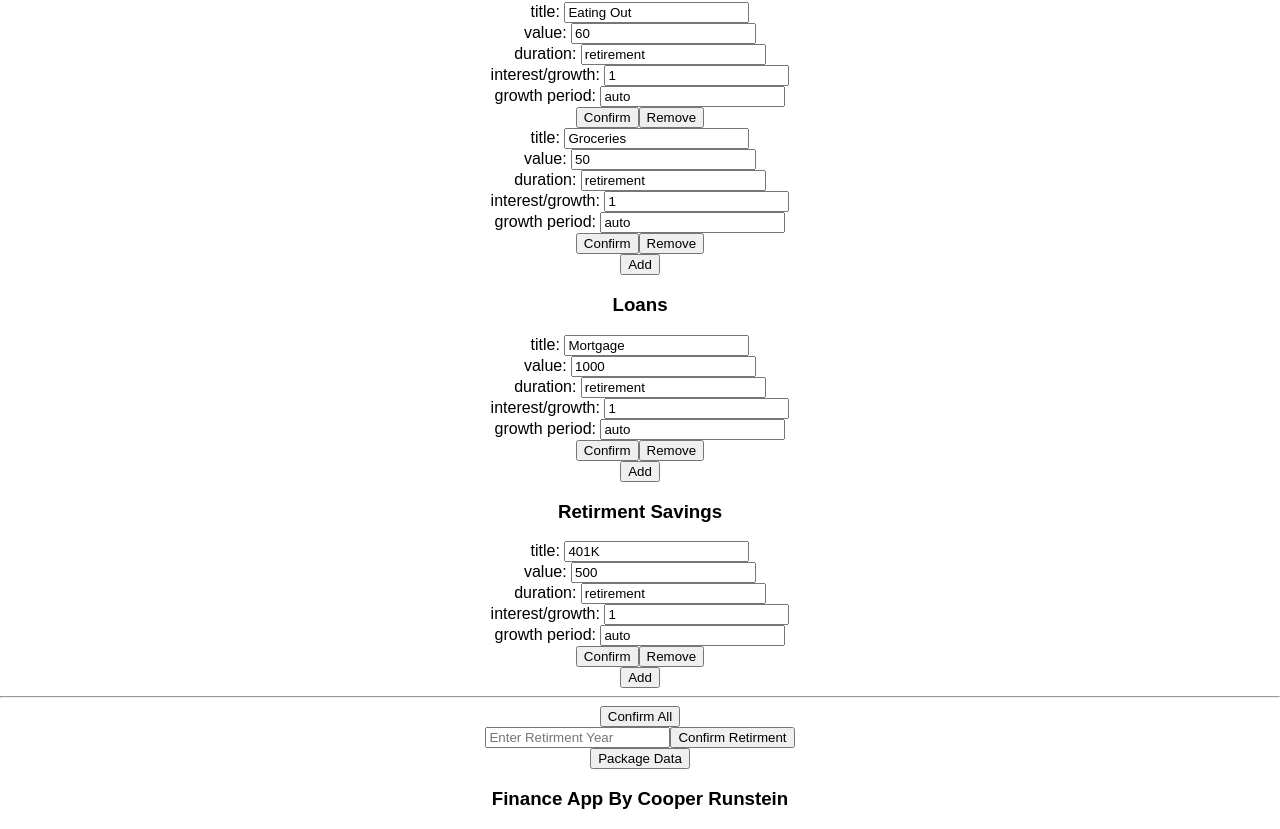
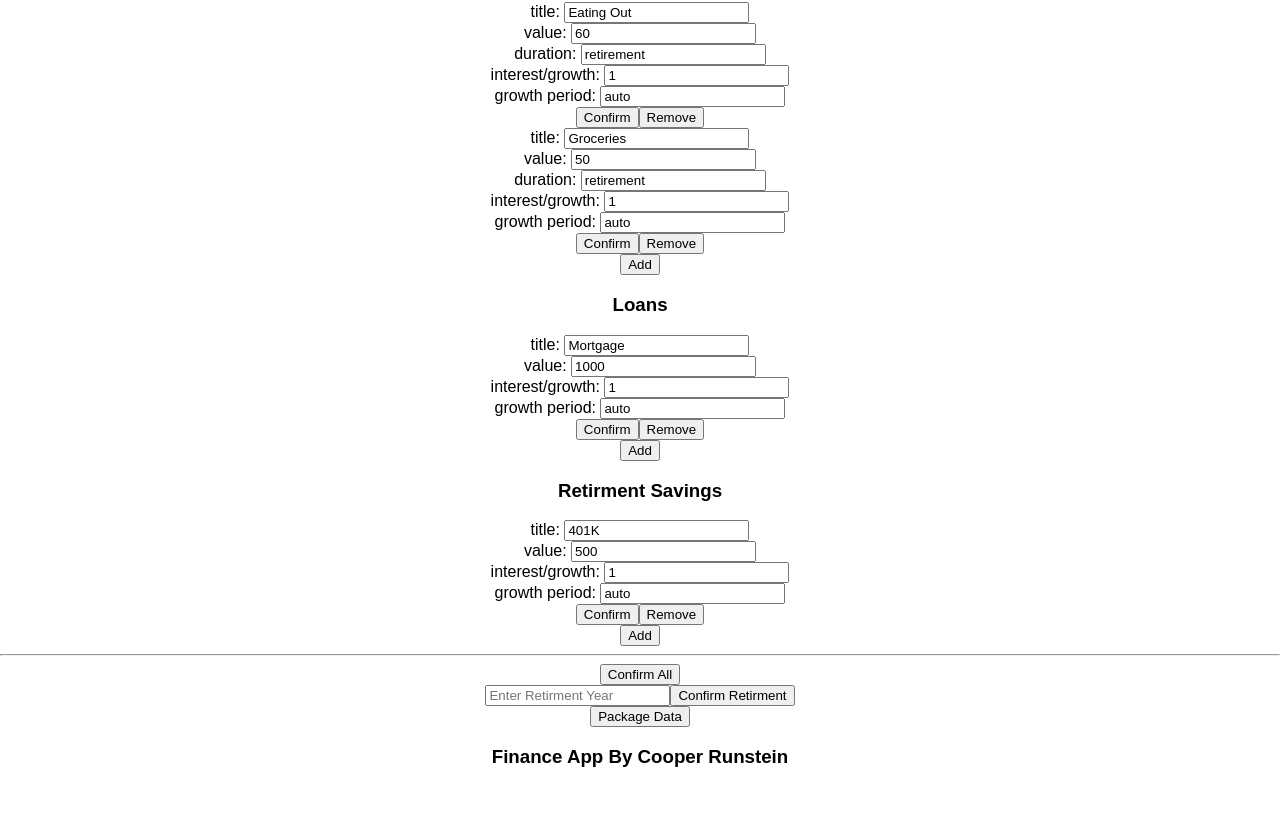
Before and after one commit to Cooper-Runstein/React-Personal-Finance-App, a React (Create React App) app: page / in a window 1280 px wide. Shown: the part 531-1360 px from the top of the page. After the commit the page ends 1318 px from the top, so only its background shows below. Built offline with nearby package versions, Linux system fonts and the light colour scheme.

Commit message:
Duration input renders if not LongTerm debt/saving

```diff
--- a/src/Components/Start_Components/SubCategoryForm.js
+++ b/src/Components/Start_Components/SubCategoryForm.js
@@ -3,7 +3,21 @@ import PropTypes from 'prop-types';
 
 const SubCategoryForm = (props)=> {
 
-    const editingForm = (e,i)=>{
+    const editingForm = (e,i, type)=>{
+      let longTerm;
+      (type === "savings" || type === "debt") ? longTerm = true : longTerm = false;
+      const durationInput = ()=>{
+        return (
+        <div
+          className="start-input-container"> duration: <input
+          placeholder = {e.duration}
+          value = {e.pendingDuration}
+          id={`duration-${props.type}-${props.catIndex}-${i}`}
+          onChange={()=> props.onChange(props.type, props.catIndex, i)}
+          />
+      </div>
+        )
+      }
       return (
         <div className="start-sub-category-instances">
         <div key={i} className="start-instance">
@@ -21,13 +35,7 @@ const SubCategoryForm = (props)=> {
                 onChange={()=> props.onChange(props.type, props.catIndex, i)}
             />
             </div>
-            <div className="start-input-container"> duration: <input
-                placeholder = {e.duration}
-                value = {e.pendingDuration}
-                id={`duration-${props.type}-${props.catIndex}-${i}`}
-                onChange={()=> props.onChange(props.type, props.catIndex, i)}
-            />
-            </div>
+            {!longTerm ? durationInput() : false}
             <div className="start-input-container"> interest/growth: <input
                 placeholder = {e.interest}
                 value = {e.pendingInterest}
@@ -54,7 +62,7 @@ const SubCategoryForm = (props)=> {
       )
     }
 
-    const staticForm = (e,i)=>{
+    const staticForm = (e,i,)=>{
       return (
         <div key={i}>
           <span>{e.title}</span>
@@ -71,7 +79,7 @@ const SubCategoryForm = (props)=> {
         <div className="start-sub-category-form">
             <h3 className="start-sub-category-title">{props.title}</h3>
 
-            {props.subCat.instances.map((e,i)=> e.isEditing ? editingForm(e,i) : staticForm(e,i))}
+            {props.subCat.instances.map((e,i)=> e.isEditing ? editingForm(e, i, props.type) : staticForm(e,i, props.type))}
 
             <div className="start-add-button-container">
                 <button onClick={ props.addInstance }>Add</button>
```
Lines whose indentation alone changed are shown as unchanged.
